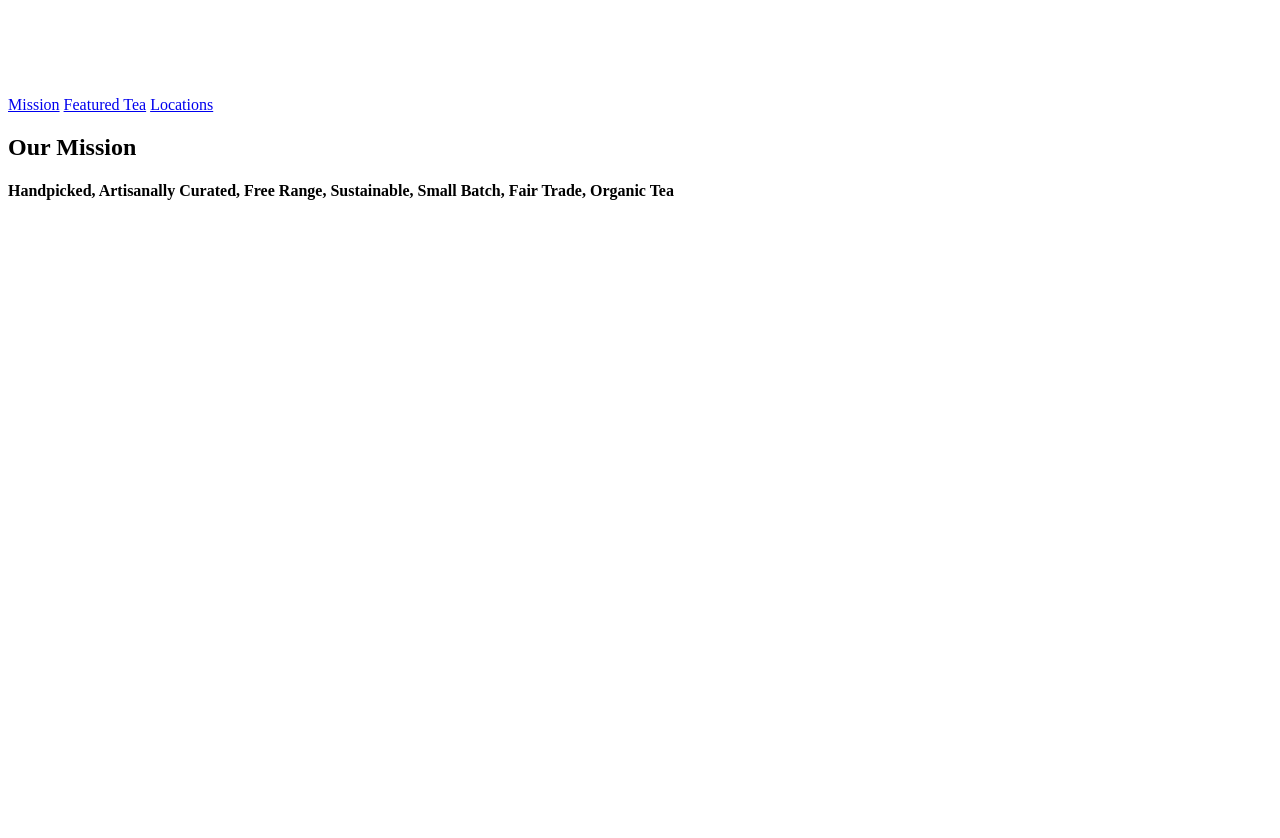
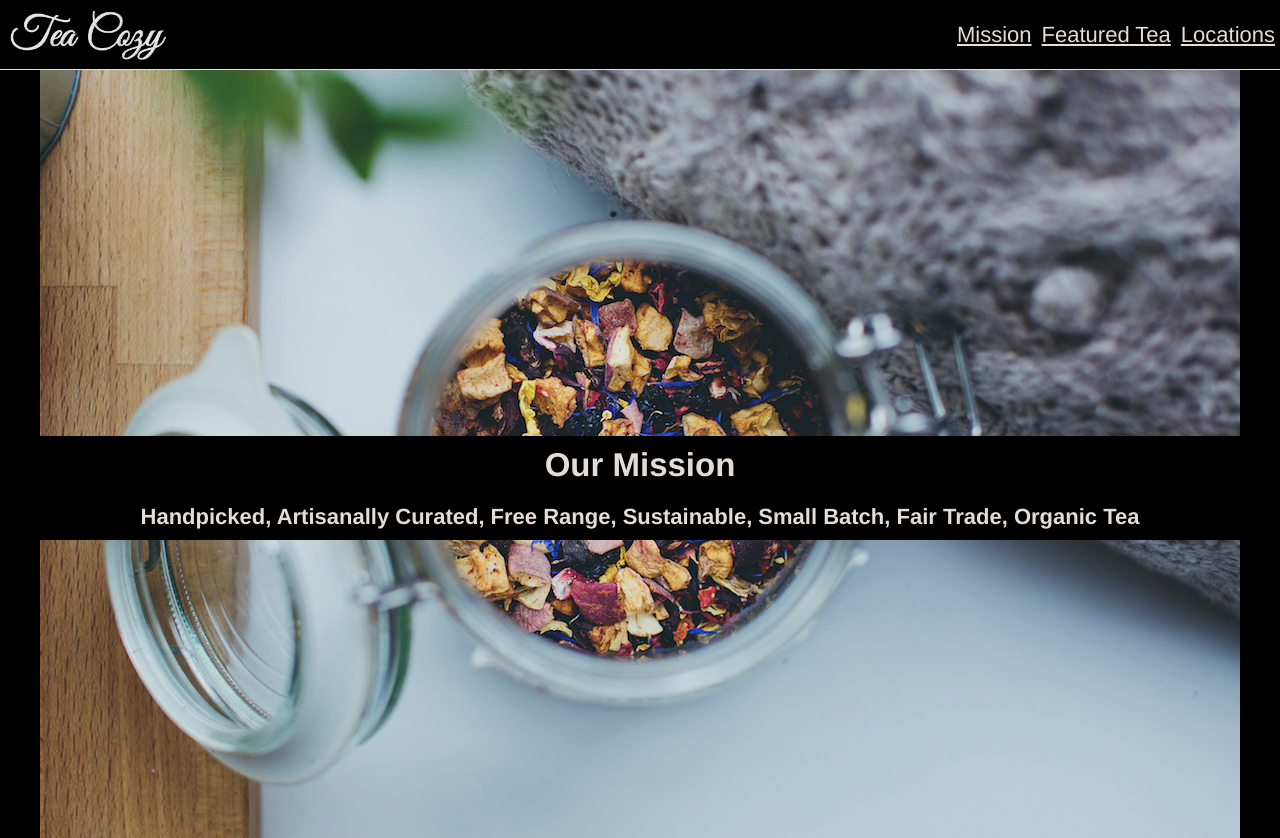
Before and after one commit to CliffordAgbonsuremi/TeaCozy, a plain HTML site: page index.html in a window 1280 px wide. Before the commit the page ends 800 px from the top, so only its background shows below. Drawn offline with Linux system fonts and the light colour scheme.

Commit message:
Added the CSS style for the header and mission

```diff
--- a/index.html
+++ b/index.html
@@ -5,6 +5,7 @@
     <title>Tea Cozy</title>
   </head>
   <body>
+    <header>
       <div class="logo">
         <img src="./resources/pictures/img-tea-cozy-logo.png" alt="My Times">
       </div>
@@ -13,11 +14,15 @@
         <span><a href="#featuredTea">Featured Tea</a></span>
         <span><a href="#locations">Locations</a></span>
       </nav>
+    </header>
+    <div class="main_content">
       <div class="mission">
         <div class="content">
           <h2>Our Mission</h2>
           <h4>Handpicked, Artisanally Curated, Free Range, Sustainable, Small Batch, Fair Trade, Organic Tea</h4>
         </div>
       </div>
+
+    </div>
   </body>
 </html>
--- a/resources/css/style.css
+++ b/resources/css/style.css
@@ -0,0 +1,59 @@
+body {
+  margin: 0;
+  font-family: Helvetica;
+  font-size: 22px;
+  color: seashell;
+  background-color: black;
+  text-align: center;
+  opacity: 0.9;
+}
+header{
+  display: flex;
+  align-items: center;
+  position: fixed;
+  border-bottom: 1px solid seashell;
+  height: 69px;
+  width: 100%;
+}
+header img {
+  height: 50px;
+  padding-left: 10px;
+  display: flex;
+}
+nav span{
+  display: inline-block;
+  padding: 20px 5px;
+}
+nav{
+  display: flex;
+}
+a{
+  text-decoration: underline;
+  color: seashell;
+}
+.logo{
+  display: flex;
+  flex-wrap: wrap;
+  align-items: center;
+  flex-grow: 1;
+}
+.main_content{
+  width: 1200px;
+  padding-top: 69px;
+  margin: auto;
+}
+.mission{
+  display: flex;
+  background-image: url("../pictures/img-mission-background.jpg");
+  height: 700px;
+  padding-top: 69px;
+}
+.mission .content{
+  margin:auto;
+  width: 100%;
+  background-color: black;
+}
+h2, h3, h4 {
+  margin: 0;
+  padding: 10px;
+}
```
Lines whose indentation alone changed are shown as unchanged.
